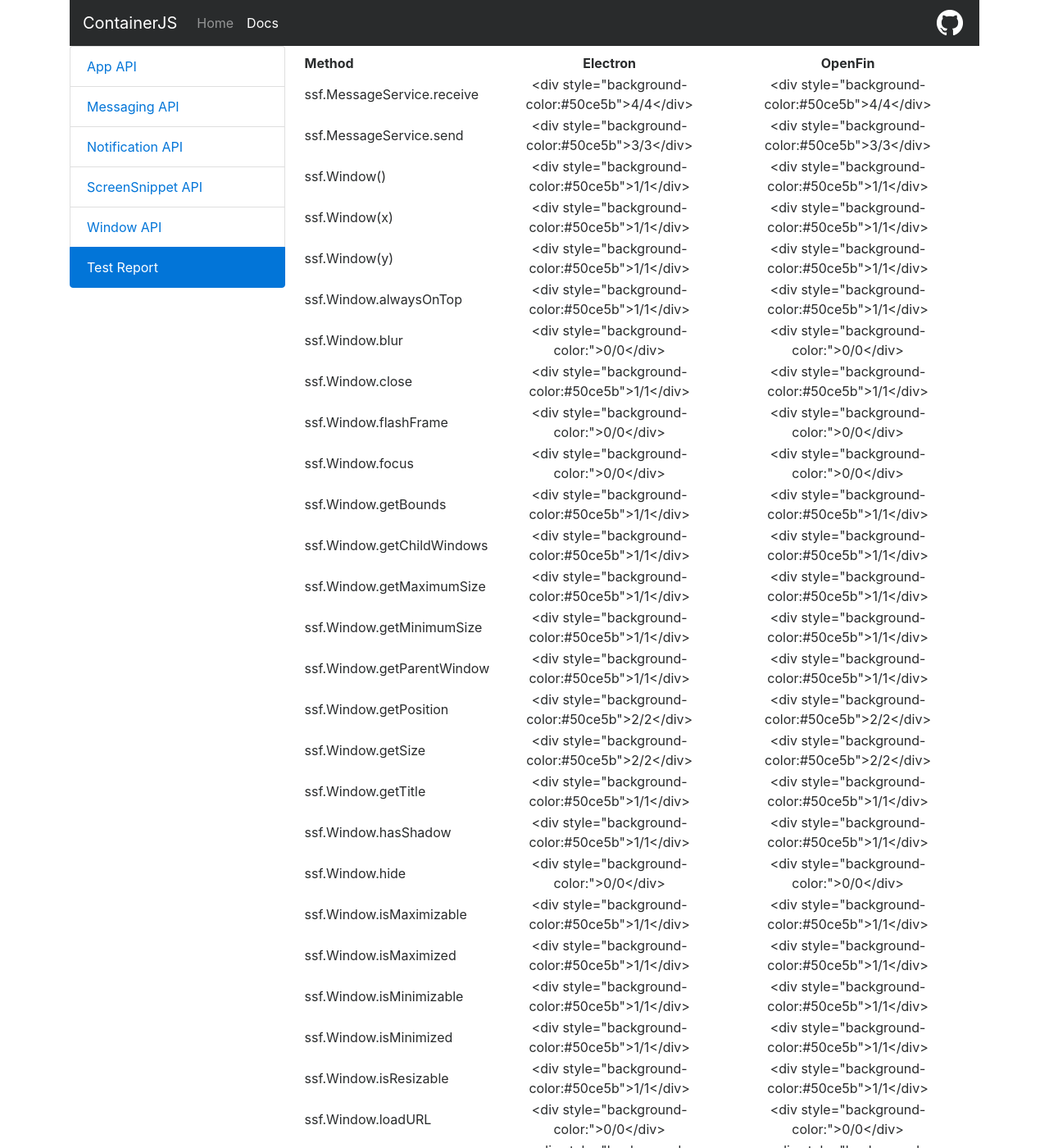
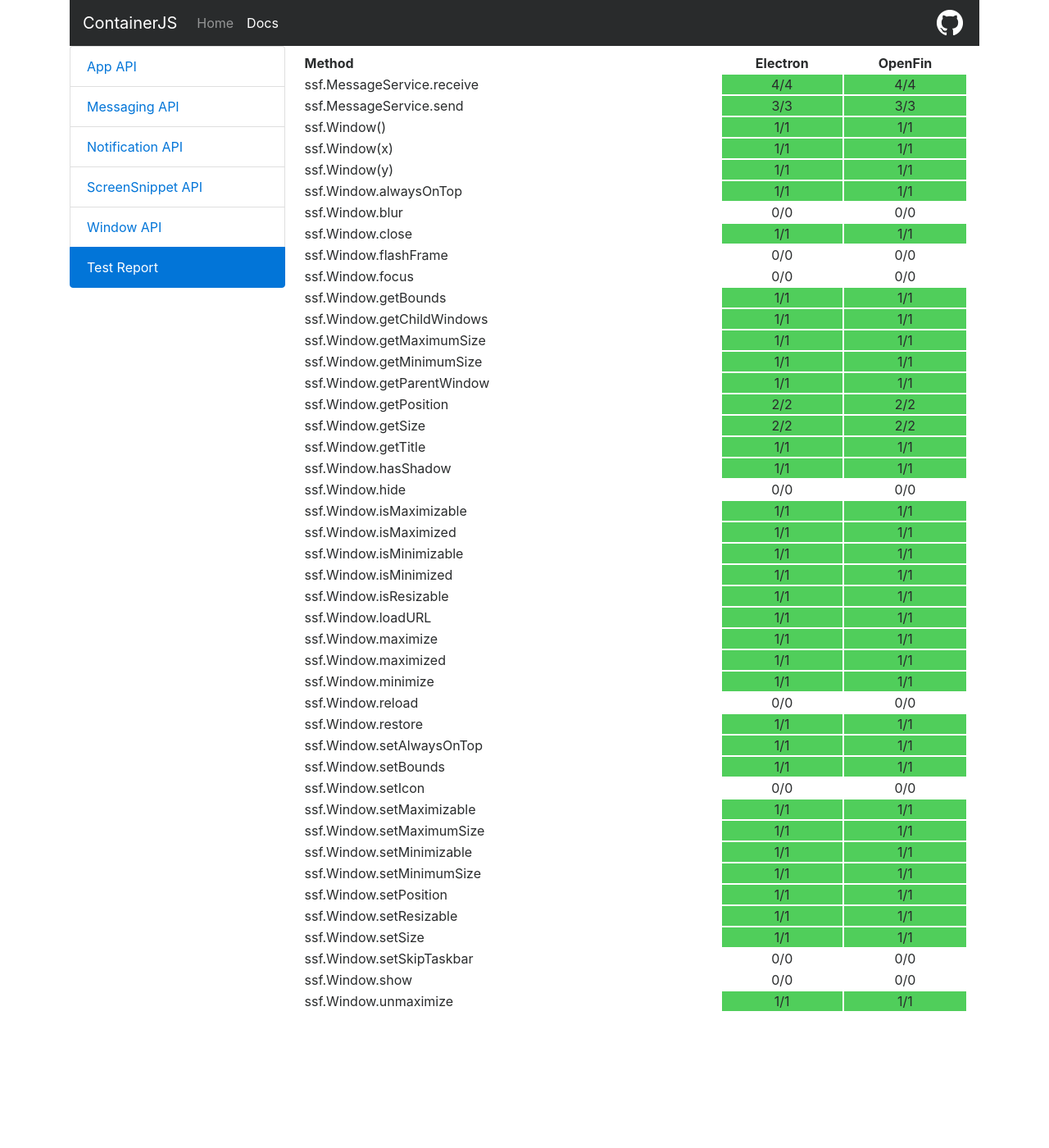
Before and after one commit to symphonyoss/ContainerJS, a Jekyll site: the page built from docs/test-matrix.md, in a window 1280 px wide and 1400 px high. Shown: the whole window at 82% size. Built offline with Jekyll 4.4.1, drawn with Linux system fonts in a browser that asks for light colours; nearby versions of some CDN libraries; some of the changed text lies outside the part shown.

Commit message:
Fix test matrix styling (#119)

```diff
--- a/docs/test-matrix.md
+++ b/docs/test-matrix.md
@@ -6,49 +6,50 @@
 sectionid: docs
 ---
 
+{: width="100%"}
 | Method | Electron | OpenFin |
 |:---|:---:|:---:|
-|ssf.MessageService.receive|<div style="background-color:#50ce5b">4/4</div>|<div style="background-color:#50ce5b">4/4</div>|
-|ssf.MessageService.send|<div style="background-color:#50ce5b">3/3</div>|<div style="background-color:#50ce5b">3/3</div>|
-|ssf.Window()|<div style="background-color:#50ce5b">1/1</div>|<div style="background-color:#50ce5b">1/1</div>|
-|ssf.Window(x)|<div style="background-color:#50ce5b">1/1</div>|<div style="background-color:#50ce5b">1/1</div>|
-|ssf.Window(y)|<div style="background-color:#50ce5b">1/1</div>|<div style="background-color:#50ce5b">1/1</div>|
-|ssf.Window.alwaysOnTop|<div style="background-color:#50ce5b">1/1</div>|<div style="background-color:#50ce5b">1/1</div>|
-|ssf.Window.blur|<div style="background-color:">0/0</div>|<div style="background-color:">0/0</div>|
-|ssf.Window.close|<div style="background-color:#50ce5b">1/1</div>|<div style="background-color:#50ce5b">1/1</div>|
-|ssf.Window.flashFrame|<div style="background-color:">0/0</div>|<div style="background-color:">0/0</div>|
-|ssf.Window.focus|<div style="background-color:">0/0</div>|<div style="background-color:">0/0</div>|
-|ssf.Window.getBounds|<div style="background-color:#50ce5b">1/1</div>|<div style="background-color:#50ce5b">1/1</div>|
-|ssf.Window.getChildWindows|<div style="background-color:#50ce5b">1/1</div>|<div style="background-color:#50ce5b">1/1</div>|
-|ssf.Window.getMaximumSize|<div style="background-color:#50ce5b">1/1</div>|<div style="background-color:#50ce5b">1/1</div>|
-|ssf.Window.getMinimumSize|<div style="background-color:#50ce5b">1/1</div>|<div style="background-color:#50ce5b">1/1</div>|
-|ssf.Window.getParentWindow|<div style="background-color:#50ce5b">1/1</div>|<div style="background-color:#50ce5b">1/1</div>|
-|ssf.Window.getPosition|<div style="background-color:#50ce5b">2/2</div>|<div style="background-color:#50ce5b">2/2</div>|
-|ssf.Window.getSize|<div style="background-color:#50ce5b">2/2</div>|<div style="background-color:#50ce5b">2/2</div>|
-|ssf.Window.getTitle|<div style="background-color:#50ce5b">1/1</div>|<div style="background-color:#50ce5b">1/1</div>|
-|ssf.Window.hasShadow|<div style="background-color:#50ce5b">1/1</div>|<div style="background-color:#50ce5b">1/1</div>|
-|ssf.Window.hide|<div style="background-color:">0/0</div>|<div style="background-color:">0/0</div>|
-|ssf.Window.isMaximizable|<div style="background-color:#50ce5b">1/1</div>|<div style="background-color:#50ce5b">1/1</div>|
-|ssf.Window.isMaximized|<div style="background-color:#50ce5b">1/1</div>|<div style="background-color:#50ce5b">1/1</div>|
-|ssf.Window.isMinimizable|<div style="background-color:#50ce5b">1/1</div>|<div style="background-color:#50ce5b">1/1</div>|
-|ssf.Window.isMinimized|<div style="background-color:#50ce5b">1/1</div>|<div style="background-color:#50ce5b">1/1</div>|
-|ssf.Window.isResizable|<div style="background-color:#50ce5b">1/1</div>|<div style="background-color:#50ce5b">1/1</div>|
-|ssf.Window.loadURL|<div style="background-color:">0/0</div>|<div style="background-color:">0/0</div>|
-|ssf.Window.maximize|<div style="background-color:#50ce5b">1/1</div>|<div style="background-color:#50ce5b">1/1</div>|
-|ssf.Window.maximized|<div style="background-color:#50ce5b">1/1</div>|<div style="background-color:#50ce5b">1/1</div>|
-|ssf.Window.minimize|<div style="background-color:#50ce5b">1/1</div>|<div style="background-color:#50ce5b">1/1</div>|
-|ssf.Window.reload|<div style="background-color:">0/0</div>|<div style="background-color:">0/0</div>|
-|ssf.Window.restore|<div style="background-color:#50ce5b">1/1</div>|<div style="background-color:#50ce5b">1/1</div>|
-|ssf.Window.setAlwaysOnTop|<div style="background-color:#50ce5b">1/1</div>|<div style="background-color:#50ce5b">1/1</div>|
-|ssf.Window.setBounds|<div style="background-color:#50ce5b">1/1</div>|<div style="background-color:#50ce5b">1/1</div>|
-|ssf.Window.setIcon|<div style="background-color:">0/0</div>|<div style="background-color:">0/0</div>|
-|ssf.Window.setMaximizable|<div style="background-color:#50ce5b">1/1</div>|<div style="background-color:#50ce5b">1/1</div>|
-|ssf.Window.setMaximumSize|<div style="background-color:#50ce5b">1/1</div>|<div style="background-color:#50ce5b">1/1</div>|
-|ssf.Window.setMinimizable|<div style="background-color:#50ce5b">1/1</div>|<div style="background-color:#50ce5b">1/1</div>|
-|ssf.Window.setMinimumSize|<div style="background-color:#50ce5b">1/1</div>|<div style="background-color:#50ce5b">1/1</div>|
-|ssf.Window.setPosition|<div style="background-color:#50ce5b">1/1</div>|<div style="background-color:#50ce5b">1/1</div>|
-|ssf.Window.setResizable|<div style="background-color:#50ce5b">1/1</div>|<div style="background-color:#50ce5b">1/1</div>|
-|ssf.Window.setSize|<div style="background-color:#50ce5b">1/1</div>|<div style="background-color:#50ce5b">1/1</div>|
-|ssf.Window.setSkipTaskbar|<div style="background-color:">0/0</div>|<div style="background-color:">0/0</div>|
-|ssf.Window.show|<div style="background-color:">0/0</div>|<div style="background-color:">0/0</div>|
-|ssf.Window.unmaximize|<div style="background-color:#50ce5b">1/1</div>|<div style="background-color:#50ce5b">1/1</div>|
+|ssf.MessageService.receive|<span style="background-color:#50ce5b; display: block;">4/4</span>|<span style="background-color:#50ce5b; display: block;">4/4</span>|
+|ssf.MessageService.send|<span style="background-color:#50ce5b; display: block;">3/3</span>|<span style="background-color:#50ce5b; display: block;">3/3</span>|
+|ssf.Window()|<span style="background-color:#50ce5b; display: block;">1/1</span>|<span style="background-color:#50ce5b; display: block;">1/1</span>|
+|ssf.Window(x)|<span style="background-color:#50ce5b; display: block;">1/1</span>|<span style="background-color:#50ce5b; display: block;">1/1</span>|
+|ssf.Window(y)|<span style="background-color:#50ce5b; display: block;">1/1</span>|<span style="background-color:#50ce5b; display: block;">1/1</span>|
+|ssf.Window.alwaysOnTop|<span style="background-color:#50ce5b; display: block;">1/1</span>|<span style="background-color:#50ce5b; display: block;">1/1</span>|
+|ssf.Window.blur|<span style="background-color:; display: block;">0/0</span>|<span style="background-color:; display: block;">0/0</span>|
+|ssf.Window.close|<span style="background-color:#50ce5b; display: block;">1/1</span>|<span style="background-color:#50ce5b; display: block;">1/1</span>|
+|ssf.Window.flashFrame|<span style="background-color:; display: block;">0/0</span>|<span style="background-color:; display: block;">0/0</span>|
+|ssf.Window.focus|<span style="background-color:; display: block;">0/0</span>|<span style="background-color:; display: block;">0/0</span>|
+|ssf.Window.getBounds|<span style="background-color:#50ce5b; display: block;">1/1</span>|<span style="background-color:#50ce5b; display: block;">1/1</span>|
+|ssf.Window.getChildWindows|<span style="background-color:#50ce5b; display: block;">1/1</span>|<span style="background-color:#50ce5b; display: block;">1/1</span>|
+|ssf.Window.getMaximumSize|<span style="background-color:#50ce5b; display: block;">1/1</span>|<span style="background-color:#50ce5b; display: block;">1/1</span>|
+|ssf.Window.getMinimumSize|<span style="background-color:#50ce5b; display: block;">1/1</span>|<span style="background-color:#50ce5b; display: block;">1/1</span>|
+|ssf.Window.getParentWindow|<span style="background-color:#50ce5b; display: block;">1/1</span>|<span style="background-color:#50ce5b; display: block;">1/1</span>|
+|ssf.Window.getPosition|<span style="background-color:#50ce5b; display: block;">2/2</span>|<span style="background-color:#50ce5b; display: block;">2/2</span>|
+|ssf.Window.getSize|<span style="background-color:#50ce5b; display: block;">2/2</span>|<span style="background-color:#50ce5b; display: block;">2/2</span>|
+|ssf.Window.getTitle|<span style="background-color:#50ce5b; display: block;">1/1</span>|<span style="background-color:#50ce5b; display: block;">1/1</span>|
+|ssf.Window.hasShadow|<span style="background-color:#50ce5b; display: block;">1/1</span>|<span style="background-color:#50ce5b; display: block;">1/1</span>|
+|ssf.Window.hide|<span style="background-color:; display: block;">0/0</span>|<span style="background-color:; display: block;">0/0</span>|
+|ssf.Window.isMaximizable|<span style="background-color:#50ce5b; display: block;">1/1</span>|<span style="background-color:#50ce5b; display: block;">1/1</span>|
+|ssf.Window.isMaximized|<span style="background-color:#50ce5b; display: block;">1/1</span>|<span style="background-color:#50ce5b; display: block;">1/1</span>|
+|ssf.Window.isMinimizable|<span style="background-color:#50ce5b; display: block;">1/1</span>|<span style="background-color:#50ce5b; display: block;">1/1</span>|
+|ssf.Window.isMinimized|<span style="background-color:#50ce5b; display: block;">1/1</span>|<span style="background-color:#50ce5b; display: block;">1/1</span>|
+|ssf.Window.isResizable|<span style="background-color:#50ce5b; display: block;">1/1</span>|<span style="background-color:#50ce5b; display: block;">1/1</span>|
+|ssf.Window.loadURL|<span style="background-color:#50ce5b; display: block;">1/1</span>|<span style="background-color:#50ce5b; display: block;">1/1</span>|
+|ssf.Window.maximize|<span style="background-color:#50ce5b; display: block;">1/1</span>|<span style="background-color:#50ce5b; display: block;">1/1</span>|
+|ssf.Window.maximized|<span style="background-color:#50ce5b; display: block;">1/1</span>|<span style="background-color:#50ce5b; display: block;">1/1</span>|
+|ssf.Window.minimize|<span style="background-color:#50ce5b; display: block;">1/1</span>|<span style="background-color:#50ce5b; display: block;">1/1</span>|
+|ssf.Window.reload|<span style="background-color:; display: block;">0/0</span>|<span style="background-color:; display: block;">0/0</span>|
+|ssf.Window.restore|<span style="background-color:#50ce5b; display: block;">1/1</span>|<span style="background-color:#50ce5b; display: block;">1/1</span>|
+|ssf.Window.setAlwaysOnTop|<span style="background-color:#50ce5b; display: block;">1/1</span>|<span style="background-color:#50ce5b; display: block;">1/1</span>|
+|ssf.Window.setBounds|<span style="background-color:#50ce5b; display: block;">1/1</span>|<span style="background-color:#50ce5b; display: block;">1/1</span>|
+|ssf.Window.setIcon|<span style="background-color:; display: block;">0/0</span>|<span style="background-color:; display: block;">0/0</span>|
+|ssf.Window.setMaximizable|<span style="background-color:#50ce5b; display: block;">1/1</span>|<span style="background-color:#50ce5b; display: block;">1/1</span>|
+|ssf.Window.setMaximumSize|<span style="background-color:#50ce5b; display: block;">1/1</span>|<span style="background-color:#50ce5b; display: block;">1/1</span>|
+|ssf.Window.setMinimizable|<span style="background-color:#50ce5b; display: block;">1/1</span>|<span style="background-color:#50ce5b; display: block;">1/1</span>|
+|ssf.Window.setMinimumSize|<span style="background-color:#50ce5b; display: block;">1/1</span>|<span style="background-color:#50ce5b; display: block;">1/1</span>|
+|ssf.Window.setPosition|<span style="background-color:#50ce5b; display: block;">1/1</span>|<span style="background-color:#50ce5b; display: block;">1/1</span>|
+|ssf.Window.setResizable|<span style="background-color:#50ce5b; display: block;">1/1</span>|<span style="background-color:#50ce5b; display: block;">1/1</span>|
+|ssf.Window.setSize|<span style="background-color:#50ce5b; display: block;">1/1</span>|<span style="background-color:#50ce5b; display: block;">1/1</span>|
+|ssf.Window.setSkipTaskbar|<span style="background-color:; display: block;">0/0</span>|<span style="background-color:; display: block;">0/0</span>|
+|ssf.Window.show|<span style="background-color:; display: block;">0/0</span>|<span style="background-color:; display: block;">0/0</span>|
+|ssf.Window.unmaximize|<span style="background-color:#50ce5b; display: block;">1/1</span>|<span style="background-color:#50ce5b; display: block;">1/1</span>|
```
